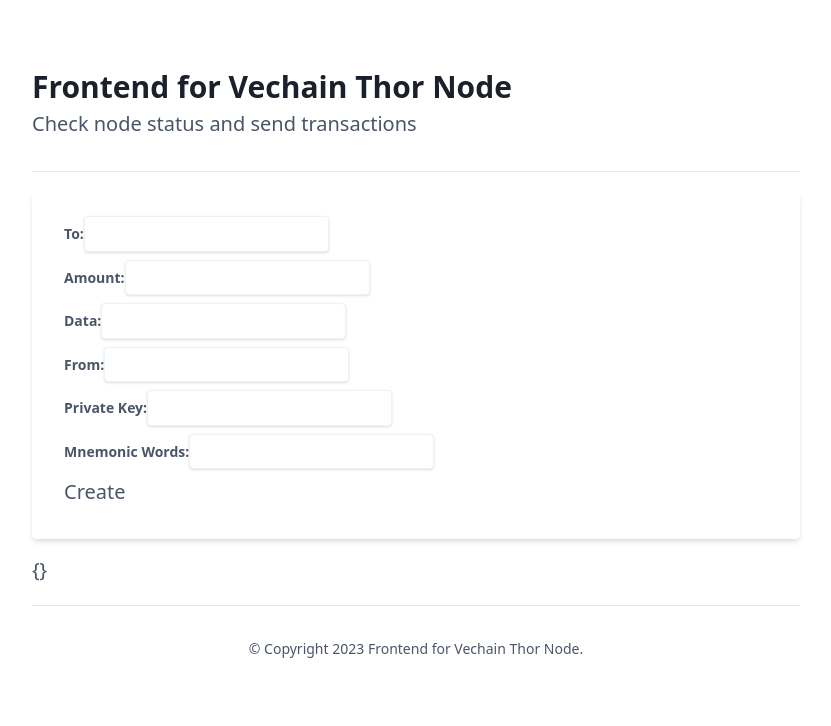
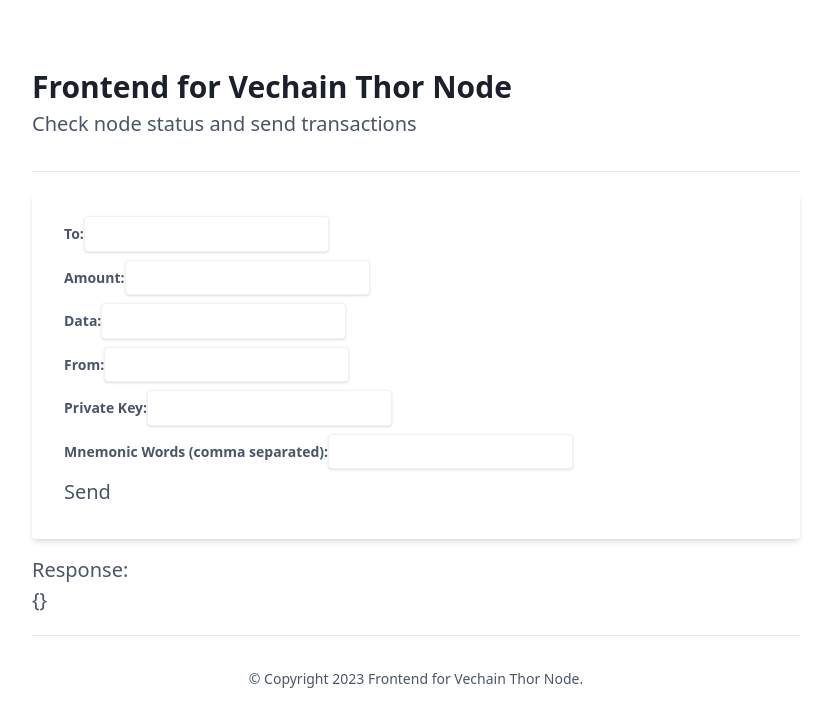
Before and after one commit to TAnas0/vechain-thor-stack, a Next.js app in the folder frontend/: page /send in a window 1280 px wide. Shown: the top 726 px of the page, without its empty margins (224-1055 px from the left). Built offline with nearby package versions, Linux system fonts and the light colour scheme.

Commit message:
fix(frontend): treat mnemonic words as comma-separated string

```diff
--- a/frontend/src/pages/send.tsx
+++ b/frontend/src/pages/send.tsx
@@ -22,7 +22,7 @@
           from,
           auth: {
             privateKey,
-            mnemonicWords,
+            mnemonicWords: mnemonicWords.split(","),
           },
         }),
         headers: {
@@ -123,7 +123,7 @@
           htmlFor=""
           className="mb-2 block text-sm font-bold text-gray-700"
         >
-          Mnemonic Words:
+          Mnemonic Words (comma separated):
           <input
             type="text"
             name="mnemonicWords"
@@ -132,9 +132,10 @@
             className="focus:shadow-outline appearance-none rounded border py-2 px-3 leading-tight text-gray-700 shadow focus:outline-none"
           />
         </label>
-        <button type="submit">Create</button>
+        <button type="submit">Send</button>
       </form>
-      <div>{JSON.stringify(response)}</div>
+      <div>Response:<br></br>
+      {JSON.stringify(response)}</div>
     </Main>
   );
 };
```
